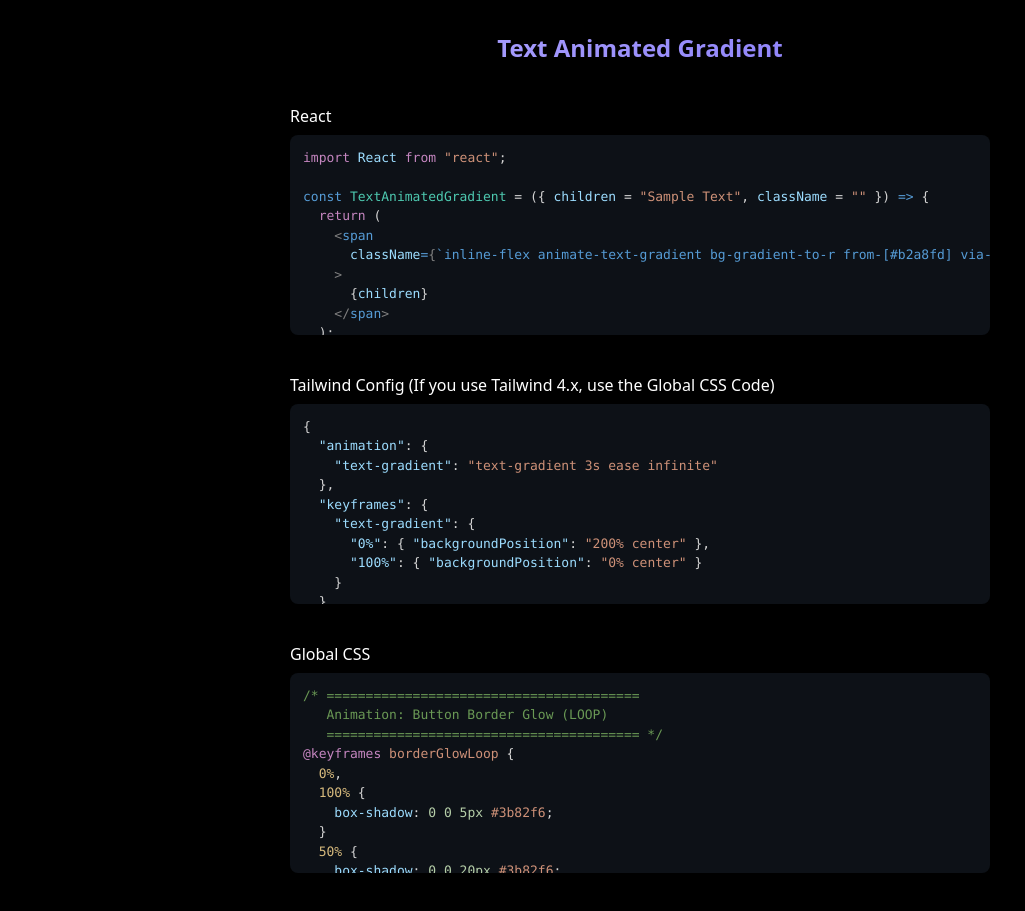
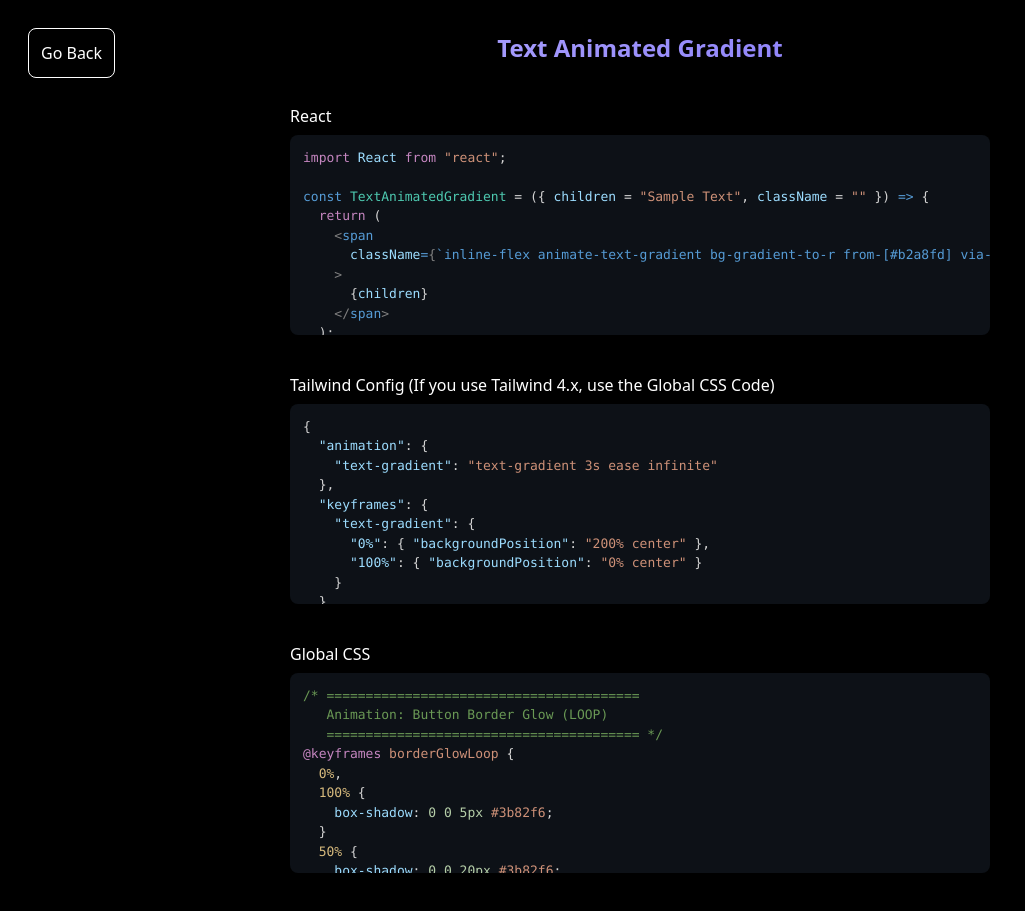
Before and after one commit to Koxone/Components-React-Tailwind, a React (Vite) app: page / in a window 1280 px wide. Both pictures are taken after a click on the button "Text Animated Gradient". Shown: the whole page, without its empty margins (0-1025 px from the left). Built offline with nearby package versions, Linux system fonts and the light colour scheme.

Commit message:
Add 'Go Back' button to Demo component
Introduced a 'Go Back' button that saves the current scroll position to sessionStorage and navigates back to the previous page using react-router's useNavigate. This improves navigation and user experience within the demo view.

```diff
--- a/src/demos/Demo.jsx
+++ b/src/demos/Demo.jsx
@@ -1,7 +1,7 @@
 import React from "react";
 import data from "/data.json";
 import CodeSnippet from "./CodeSnippet";
-import { useParams } from "react-router-dom";
+import { useNavigate, useParams } from "react-router-dom";
 
 function Demo({ element }) {
   const { component } = useParams();
@@ -15,8 +15,19 @@ function Demo({ element }) {
       <div className="p-8 text-center text-red-400">Component not found.</div>
     );
   }
+
+  const navigate = useNavigate();
   return (
     <div className="flex items-center justify-center space-y-8 p-8">
+      <button
+        onClick={() => {
+          sessionStorage.setItem("scrollToPosition", window.scrollY);
+          navigate(-1);
+        }}
+        className="absolute cursor-pointer rounded-lg border border-white p-3 text-white transition-all duration-300 ease-in-out hover:bg-blue-700 sm:top-7 sm:left-7"
+      >
+        Go Back
+      </button>
       <div className="flex w-fit flex-col sm:gap-8">
         <h1
           className={`mb-2 flex w-full items-center justify-center text-2xl font-semibold ${componentData.effectClass}`}
```
